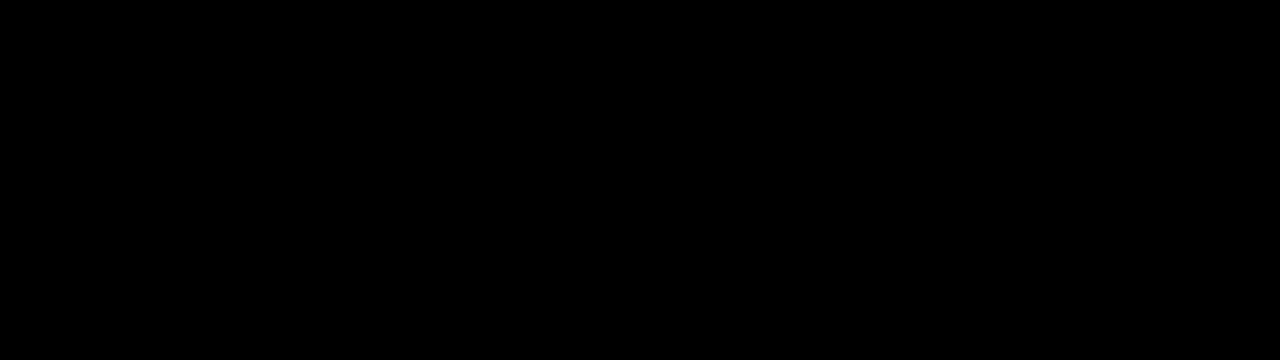
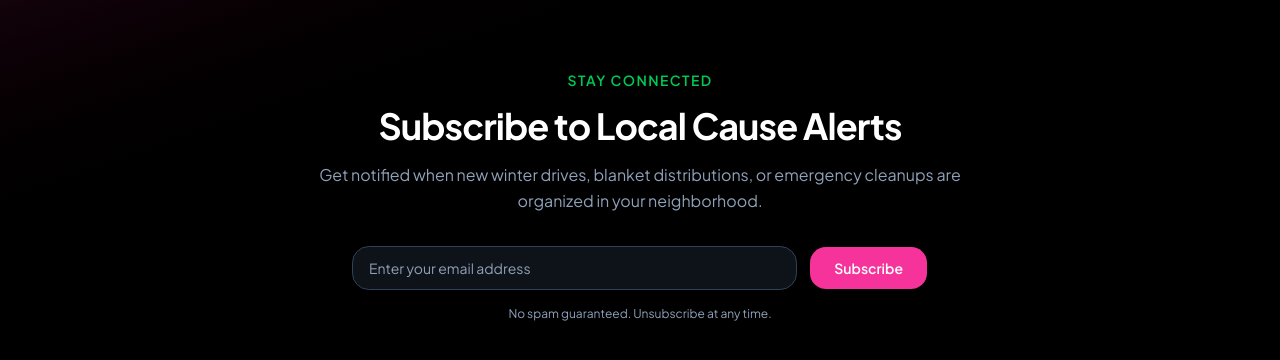
Before and after one commit to mdSaifurRahman25/Social-Events-Frontend, a Next.js app: page / in a window 1280 px wide. Shown: the part 3777-4137 px from the top of the page. Before the commit the page ends 3751 px from the top, so only its background shows below. Built offline with nearby package versions, Linux system fonts and the light colour scheme.

Commit message:
feat(client): add subscriber newsletter section

```diff
--- a/src/app/page.tsx
+++ b/src/app/page.tsx
@@ -2,6 +2,7 @@ import Banner from "@/components/homepage/Banner";
 import Features from "@/components/homepage/Features";
 import HighlightedEvents from "@/components/homepage/HighlightedEvents";
 import PreviousEvents from "@/components/homepage/PreviousEvents";
+import Subscriber from "@/components/homepage/Subscriber";
 import { demoEvents } from "@/lib/demo-events";
 import { demoPreviousEvents } from "@/lib/demo-previous-events";
 
@@ -12,6 +13,7 @@ export default function Home() {
       <Features />
       <HighlightedEvents events={demoEvents} />
       <PreviousEvents events={demoPreviousEvents} />
+      <Subscriber />
     </main>
   );
 }
--- /dev/null
+++ b/src/components/homepage/Subscriber.tsx
@@ -0,0 +1,60 @@
+"use client";
+
+import { FormEvent } from "react";
+import { Button } from "@/components/ui/button";
+import { Input } from "@/components/ui/input";
+
+const Subscriber = () => {
+    const handleSubmit = (event: FormEvent<HTMLFormElement>) => {
+        event.preventDefault();
+    };
+
+    return (
+        <section className="relative overflow-hidden">
+            <div
+                aria-hidden="true"
+                className="pointer-events-none absolute inset-0 bg-linear-to-br from-primary/10 via-background to-background"
+            />
+
+            <div className="relative mx-auto w-full max-w-3xl px-6 py-16 text-center md:py-24">
+                <p className="text-sm font-semibold uppercase tracking-widest text-green-500">
+                    Stay Connected
+                </p>
+
+                <h2 className="mt-4 text-3xl font-bold tracking-tight text-foreground md:text-4xl">
+                    Subscribe to Local Cause Alerts
+                </h2>
+
+                <p className="mx-auto mt-4 max-w-2xl text-base leading-relaxed text-muted-foreground">
+                    Get notified when new winter drives, blanket distributions, or emergency
+                    cleanups are organized in your neighborhood.
+                </p>
+
+                <form
+                    onSubmit={handleSubmit}
+                    className="mx-auto mt-8 flex w-full max-w-xl flex-col gap-3 sm:flex-row"
+                >
+                    <Input
+                        type="email"
+                        name="email"
+                        placeholder="Enter your email address"
+                        aria-label="Email address"
+                        className="h-11 flex-1 rounded-xl px-4 text-sm"
+                    />
+                    <Button
+                        type="submit"
+                        className="h-11 rounded-xl px-6 text-sm font-semibold"
+                    >
+                        Subscribe
+                    </Button>
+                </form>
+
+                <p className="mt-4 text-xs text-muted-foreground">
+                    No spam guaranteed. Unsubscribe at any time.
+                </p>
+            </div>
+        </section>
+    );
+};
+
+export default Subscriber;
```
